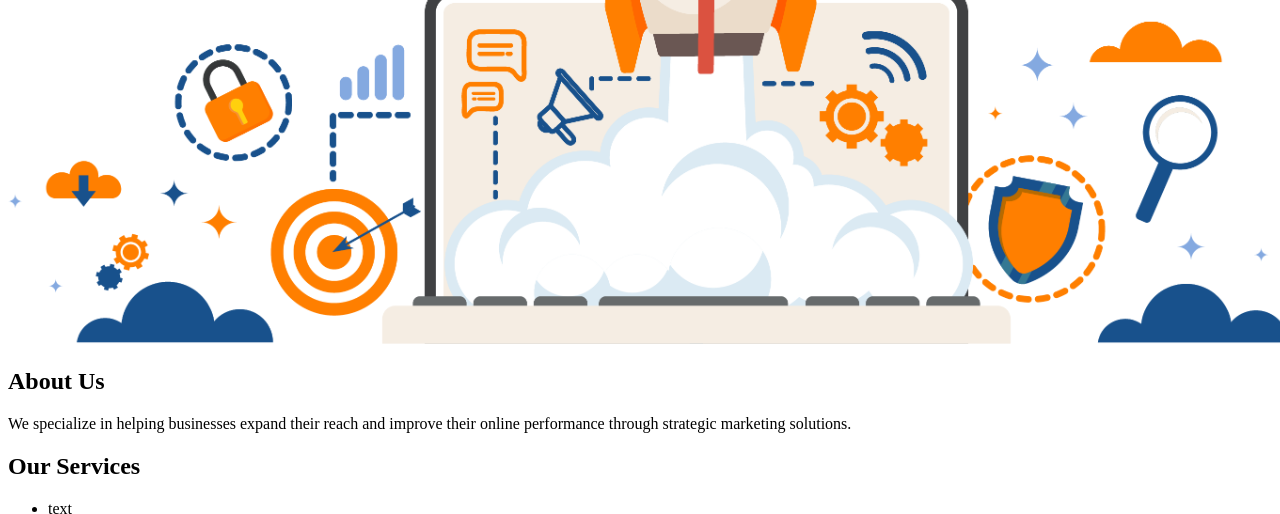
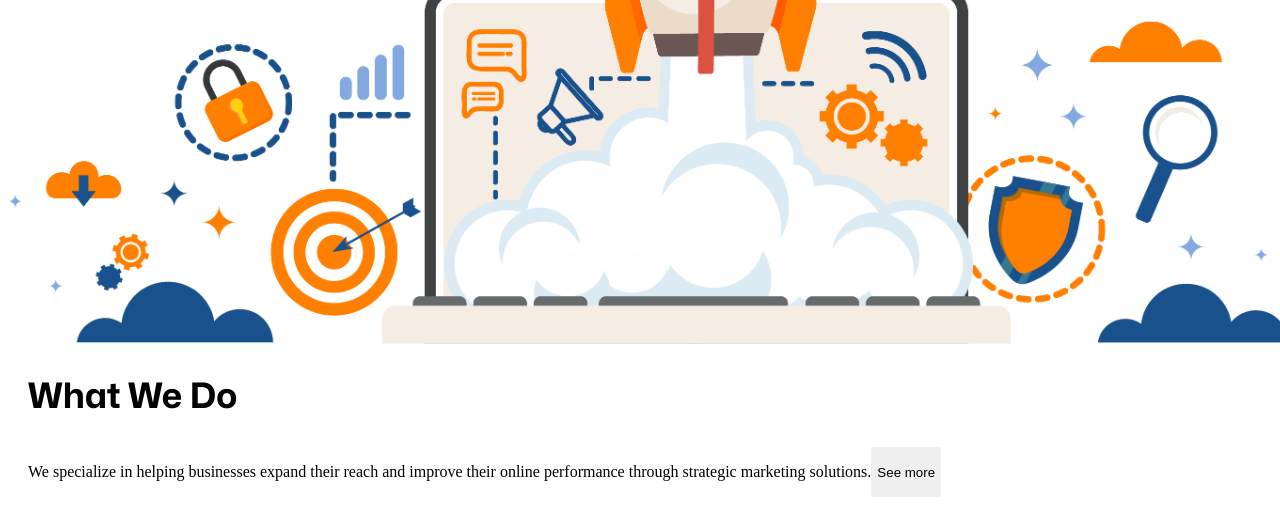
Before and after one commit to amjadsh92/DigitalMarketingWebsite, a plain HTML site: page index.html in a window 1280 px wide. Shown: the part 431-945 px from the top of the page. Drawn offline with nearby package versions, Linux system fonts and the light colour scheme.

Commit message:
Work on the about section skeleton

```diff
--- a/index.html
+++ b/index.html
@@ -31,9 +31,19 @@
     </section>
 
 
-    <section id="about">
-        <h2>About Us</h2>
-        <p>We specialize in helping businesses expand their reach and improve their online performance through strategic marketing solutions.</p>
+    <section id="about" class="about flex column">
+        <h2>What We Do</h2>
+        <div class="about-paragraph flex">
+
+            <p> We specialize in helping businesses expand their reach and improve their online performance through strategic marketing solutions.</p>
+
+            <button>See more</button>
+
+        </div>
+        <div class="card-images flex">
+
+        </div>
+
     </section>
 
 
--- a/styles/home.css
+++ b/styles/home.css
@@ -32,3 +32,19 @@
 
 
 }
+
+
+
+
+.about > h2 {
+
+
+    font-family: "Mona Sans";
+    font-size: 35px;
+    margin-left: 20px
+}
+
+.about-paragraph{
+
+    margin-left:20px;
+}
```
